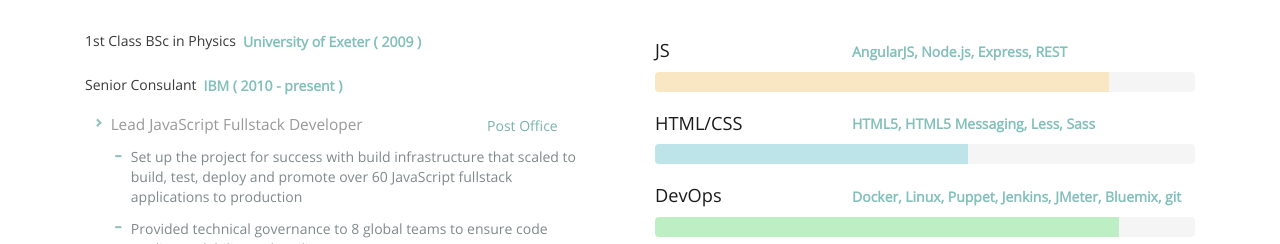
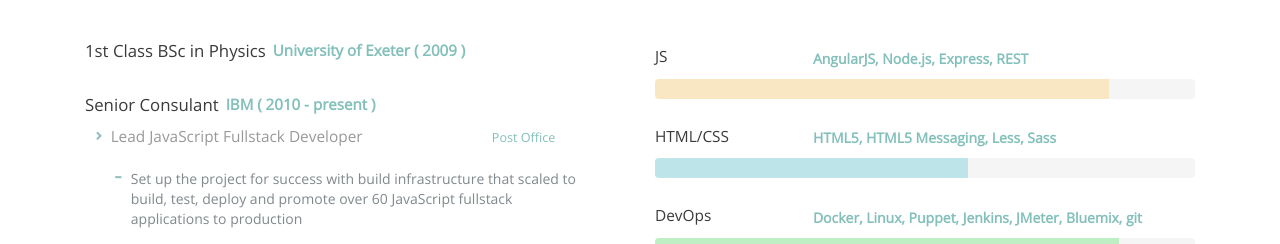
Before and after one commit to William1444/william-lacy-cv, a website: page index.html in a window 1280 px wide. Shown: the part 690-934 px from the top of the page. Drawn offline with nearby package versions, Linux system fonts and the light colour scheme; files whose address does not match are found by name.

Commit message:
sizing changes on skills

```diff
--- a/css/style.css
+++ b/css/style.css
@@ -121,7 +121,8 @@ span.glyphicon.glyphicon-triangle-bottom {
     font-size: 1.2em;
     color: #989998;
     display: block;
-    padding-top: 1.1em;
+    padding-top: 0.6em;
+    padding-bottom: 0.6em;
     padding-left: 1.6em;
 }
 .study-grid ul li a {
@@ -169,11 +170,20 @@ span.glyphicon.glyphicon-triangle-bottom {
     opacity: 0.8;
 }
 
-.study-grid label, .study-grid .products {
-    font-size: 1.0em;
-    padding-top: 0.6em;
+.study-grid label, .study-grid .products, .study-grid .company {
+    font-size: 0.9em;
+    padding-top: 0.9em;
     color: #84c0bb;
     margin: 0 0 0 7px;
+}
+
+.study-grid .products {
+    font-size: 1.0em;
+    padding-top: 1.4em;
+}
+
+.study-grid .products {
+    padding-left: 0.6em;
 }
 
 .progress {
@@ -222,9 +232,16 @@ span.glyphicon.glyphicon-triangle-bottom {
 .study1 {
     padding: 1em 0 0;
 }
+.study-grid .study1 p.section-heading {
+    font-size: 1.2em;
+}
 
 .study2 {
     padding: 2.5em 0 0;
+}
+
+.study-grid p.section-heading {
+    font-size: 1.1em;
 }
 
 .service-section {
@@ -634,11 +651,6 @@ i.beh {
         padding: 3em 0 0 0;
     }
 
-    .study-grid {
-        /*float: left;*/
-        /*width: 50%;*/
-    }
-
     .study-grid h3 {
         font-size: 1.6em;
     }
@@ -732,16 +744,6 @@ i.beh {
     .contact-section h3 {
         font-size: 1.6em;
         margin-bottom: 1.5em;
-    }
-
-    .contact-left {
-        float: left;
-        width: 50%;
-    }
-
-    .contact-right {
-        float: left;
-        width: 50%;
     }
 
     .contact-details form input[type="text"], .contact-details form textarea {
--- a/index.html
+++ b/index.html
@@ -61,8 +61,8 @@ Smartphone Compatible web template, free webdesigns for Nokia, Samsung, LG, Sony
                 <h3>Experience..<span>!</span></h3>
 
                 <div class="study1">
-                    <p>1st Class BSc in Physics<label>University of Exeter ( 2009 )</label></p>
-                    <p>Senior Consulant<label>IBM ( 2010 - present )</label></p>
+                    <p class="section-heading">1st Class BSc in Physics<label>University of Exeter ( 2009 )</label></p>
+                    <p class="section-heading">Senior Consulant<label>IBM ( 2010 - present )</label></p>
                     <ul>
                         <div id="experience-accordion" class="panel-group" aria-multiselectable="true" role="tablist">
                             <script src="js/experience-template.js"></script>
@@ -147,7 +147,7 @@ Smartphone Compatible web template, free webdesigns for Nokia, Samsung, LG, Sony
         <div class="clearfix"></div>
     </div>
 </div>
-<!--end-social-section-->
+<!--end-social-section--    >
 <!--start-contact-section-->
 <div class="contact-section" id="contact">
     <div class="container">
--- a/js/experience-template.js
+++ b/js/experience-template.js
@@ -41,8 +41,7 @@ var jsFullstackPostOffice = experienceTemplate(1, 'Lead JavaScript Fullstack Dev
     'Provided technical governance to 8 global teams to ensure code quality, scalability and resilience',
 
     'Infected a ‘reuse before use’ culture, by creating a self sustained contribution model for creating ' +
-    'and sharing common UI, Server and Build componentry. It is estimated that new products will be ' +
-    'delivered in 25% of the time'
+    'and sharing common UI, Server and Build componentry. 75% estimated reduction in delivery time.'
 ],true);
 var otherTrainingEtc = experienceTemplate(2, 'DevOps Expert and Trainer', 'Visa & Internally',[
     'Delivered the internal IBM DevOps technical workshop, encouraging participants to invest in open source.',
--- a/js/skills.js
+++ b/js/skills.js
@@ -3,15 +3,15 @@ function skill(skill, products, percentage, progressClazz) {
         '<div>' +
 
         '   <div class="row skill-full">' +
-        '       <div class="col-lg-4 col-md-3 col-sm-12">' +
-        '           <h4>' + skill + '</h4>' +
+        '       <div class="col-lg-3 col-md-2 col-sm-12">' +
+        '           <p class="section-heading">' + skill + '</p>' +
         '      </div> ' +
-        '       <div class="col-lg-8 col-md-9 col-sm-12">' +
-        '           <label style="padding-top: 0.9em">' + products + '</label>' +
+        '       <div class="col-lg-9 col-md-10 col-sm-12">' +
+        '           <label class="products">' + products + '</label>' +
         '      </div>' +
         '   </div>' +
 
-        '       <h4 class="skill-abridged">' + skill + ' <span class="products" style="padding-top: 0.9em">' + products + '</span></h4>' +
+        '       <p class="skill-abridged">' + skill + ' <span class="products">' + products + '</span></p>' +
 
         '   <div class="progress">' +
         '       <div class="progress-bar ' + progressClazz + '" role="progressbar" aria-valuenow="' + percentage + '" aria-valuemin="0" aria-valuemax="100" style="width: ' + percentage + '%">' +
```
